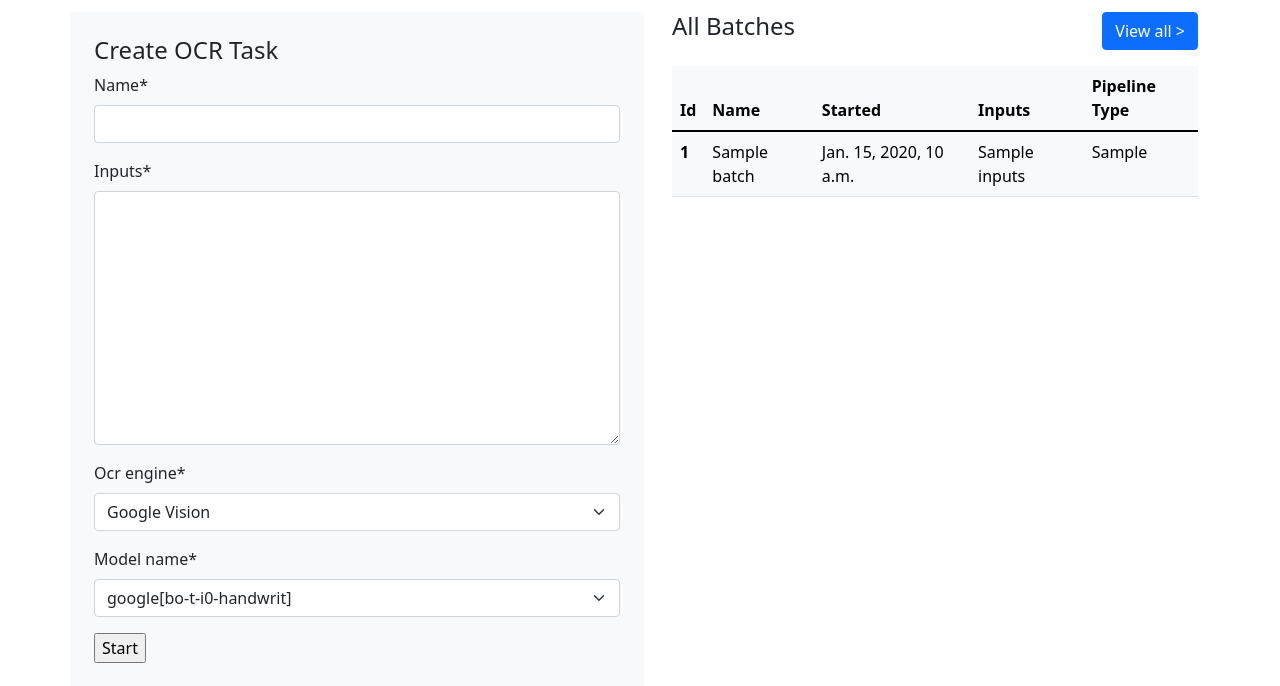
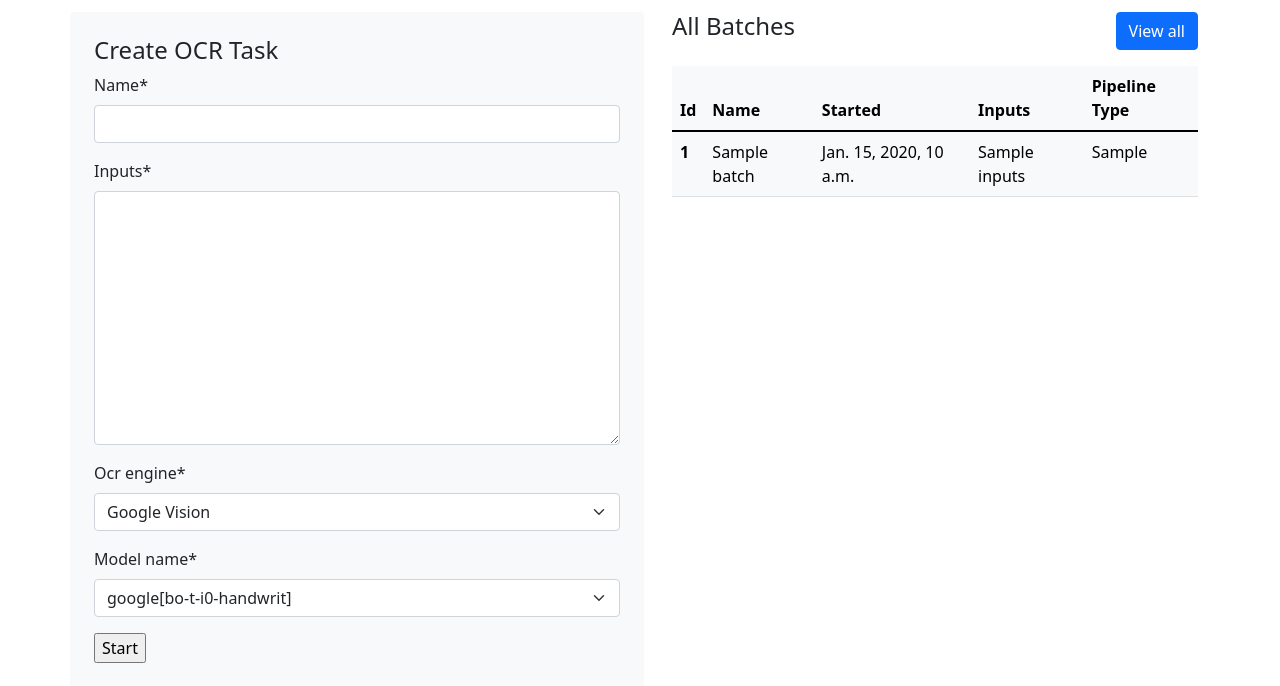
Before and after one commit to OpenPecha/Pipeline-Manager, a Django app: template data_pipeline_manager/templates/pipelines/dashboard.html in a window 1280 px wide. Shown: the part 56-742 px from the top of the page. Run offline with Django 3.2, Linux system fonts and the light colour scheme; tables that the repository leaves empty hold one stand-in row (values such as "Sample post"); the template is opened without the code that fills it: values that come from a table or form of the project are taken from there, most other values are stand-ins (such as "Sample title", 1, 10 or a date in 2020); data that the repository does not hold is empty; parts of the project's set-up code (start-up, migrations or seed data) failed here and were passed over; some libraries are stand-ins or nearby versions.

Commit message:
fix(pipelines): typos

```diff
--- a/data_pipeline_manager/templates/pipelines/dashboard.html
+++ b/data_pipeline_manager/templates/pipelines/dashboard.html
@@ -14,7 +14,7 @@
     <div class="col">
         <div class="d-flex justify-content-between">
             <h4>All Batches</h4>
-            <a href="{% url 'pipelines:batch_tasks_list' %}" class="btn btn-primary">View all ></a>
+            <a href="{% url 'pipelines:batch_tasks_list' %}" class="btn btn-primary">View all</a>
         </div>
 
         <div class="mt-3">
```
